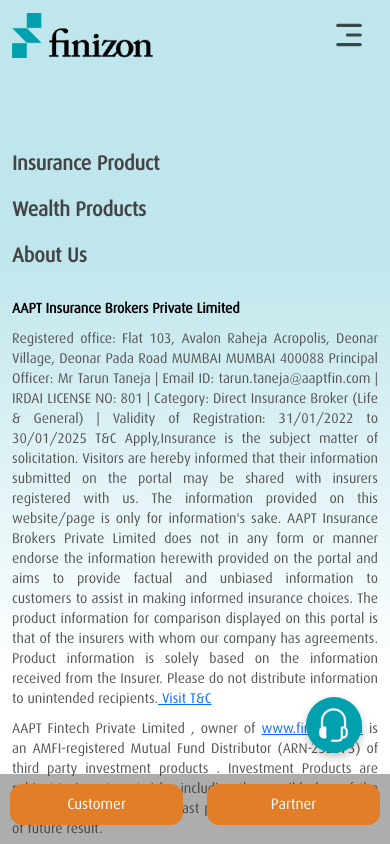
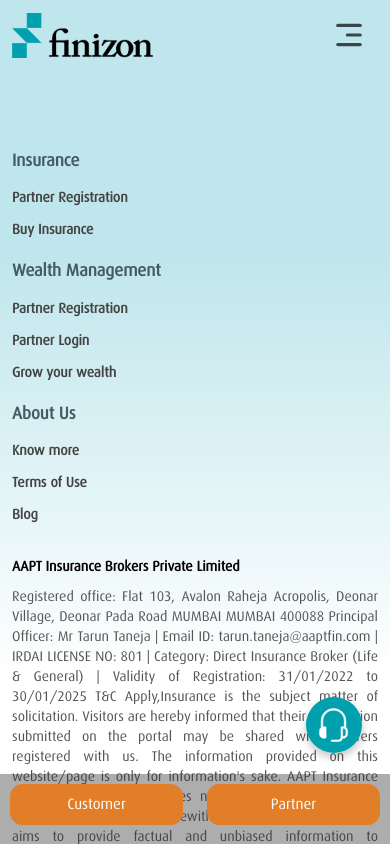
Before and after one commit to Shaunak-AAPT/Falca_repo, an Angular app: page /support in a window 390 px wide. Built offline with nearby package versions, Linux system fonts and the light colour scheme; what @angular-slider/ngx-slider, ng-apexcharts, ngx-owl-carousel-o, ngx-pagination would draw is missing.

Commit message:
[Shaunak]added: footer partner loging, grow your wealth redirection links and refactored insurance, wealth management and About us part for mobile devices

```diff
--- a/src/app/views/shared/footer/footer.component.html
+++ b/src/app/views/shared/footer/footer.component.html
@@ -124,9 +124,9 @@
 					<li><a target="_blank"
 							href="https://docs.google.com/forms/d/e/1FAIpQLSfNgk3MZJANGVd_PwwcUf7PFlsza2GOG-lVp3PYmBcvZyFtAw/viewform"
 							class="black">Partner Registration</a></li>
-					<li><a target="_blank" href="https://wealth.finizon.com/rm/login" class="black">Partner Login</a>
+					<li><a target="_blank" href="https://wealth.finizon.com/advisor-login" class="black">Partner Login</a>
 					</li>
-					<li><a target="_blank" href="https://wealth.finizon.com/login" class="black">Grow your wealth</a>
+					<li><a target="_blank" href="https://wealth.finizon.com/client-login" class="black">Grow your wealth</a>
 					</li>
 				</ul>
 			</div>
@@ -143,9 +143,46 @@
 		</div>
 		<div class="row hidden-sm hidden-lg footer-headlink">
 
-			<h4><a target="_blank" href="http://Finizon.com">Insurance Product</a></h4>
+			<div class="col col-half">
+				<h5 class="footer-head">Insurance</h5>
+				<ul class="footer-link">
+
+					<li><a target="_blank" href="https://ins.finizoninsurance.com/partner/posp-home"
+							class="black">Partner Registration</a></li>
+					<li><a target="_blank" href="https://ins.finizoninsurance.com" class="black">Buy Insurance</a></li>
+				</ul>
+			</div>
+
+			<div class="col col-half">
+				<h5 class="footer-head">Wealth Management</h5>
+				<ul class="footer-link">
+
+					<li><a target="_blank"
+							href="https://docs.google.com/forms/d/e/1FAIpQLSfNgk3MZJANGVd_PwwcUf7PFlsza2GOG-lVp3PYmBcvZyFtAw/viewform"
+							class="black">Partner Registration</a></li>
+					<li><a target="_blank" href="https://wealth.finizon.com/advisor-login" class="black">Partner Login</a>
+					</li>
+					<li><a target="_blank" href="https://wealth.finizon.com/client-login" class="black">Grow your wealth</a>
+					</li>
+				</ul>
+			</div>
+			<div class="col col-half">
+
+				<h5 class="footer-head">About Us</h5>
+				<ul class="footer-link">
+					<li><a target="_blank" href=" https://finizon.com" class="black">Know more</a></li>
+					<li><a href="#" (click)="scrollToTerms()">Terms of Use</a></li>
+
+					<li><a target="_blank" href="https://finixoninsurancetips.blogspot.com/" class="black">Blog</a></li>
+				</ul>
+			</div>
+
+
+			<!-- ******ORG******* -->
+			<!-- <h4><a target="_blank" href="http://Finizon.com">Insurance Product</a></h4>
 			<h4><a target="_blank" href="http://wealth.finizon.com">Wealth Products</a></h4>
-			<h4><a target="_blank" href="https://finizon.com">About Us</a></h4>
+			<h4><a target="_blank" href="https://finizon.com">About Us</a></h4> -->
+
 		</div>
 		<div class="row">
 
@@ -168,7 +205,7 @@
 					href="https://dssrylrxc4fuc.cloudfront.net/attachments/files/000/042/598/original/Terms_and_Conditions_Sign_up_%281%29.pdf?1679036046"
 					target="_blank"> Visit T&C </a></p>
 
-			<p class="notetext mb-0">AAPT Fintech Private Limited , owner of <a href="https://finizon.com/"
+			<p class="notetext mb-0">AAPT Fintech Private Limited , owner of <a href="http://65.1.237.83/"
 					target="_blank">www.finizon.com</a> is an AMFI-registered Mutual Fund Distributor (ARN-232373) of
 				third party investment products . Investment Products are subject to investment risks, including the
 				possible loss of the principal amount invested. Past performance is not indicative of future result.
@@ -176,7 +213,7 @@
 
 			<p class="notetext">The investment decision is exclusively of the the Investor after independently analyzing
 				all scheme related documents and risk factors.AAPT Fintech does not guarantee any returns and is not the
-				Investment Manager of the products offered through its platform <a href="https://finizon.com/"
+				Investment Manager of the products offered through its platform <a href="http://65.1.237.83/"
 					target="_blank">( www. Finizon.com )</a></p>
 			<div class="d-flex justify-content-center copyright">
 				<!-- <span><a  routerLink="/terms-of-use">Terms & Conditions</a> | </span> -->
--- a/src/styles.css
+++ b/src/styles.css
@@ -194,7 +194,7 @@
   font-size: 16px;
   line-height: 32px;
   text-decoration: none;
-  cursor:pointer;
+  /* cursor:pointer; */
 }
 
 .footer p.notetext {
@@ -377,7 +377,9 @@
     color: #444;
     text-decoration: none;
     font-weight: 600;
-    font-size: 20px;
+    /* font-size: 20px; */
+    font-size: 14px;
+
   }
 
   .footer-headlink h4 {
```
Also changed, not shown: 3 other files (tests, documents, lock files or other folders).
